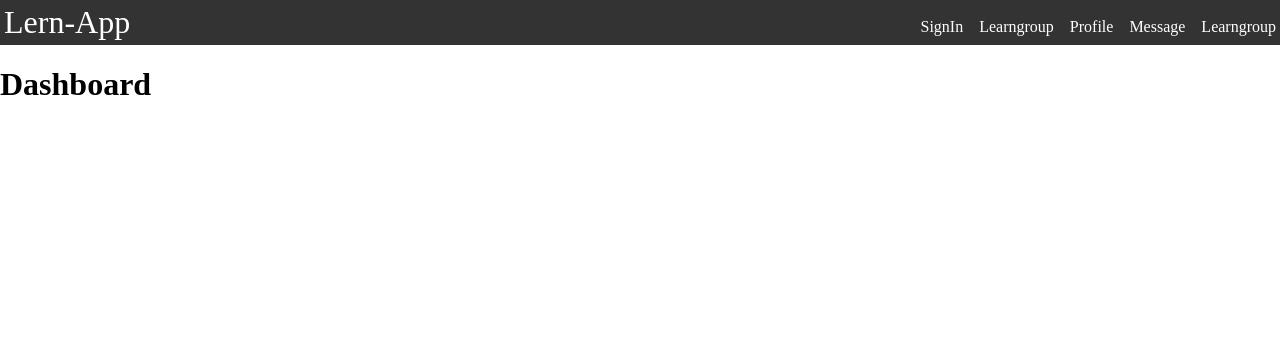
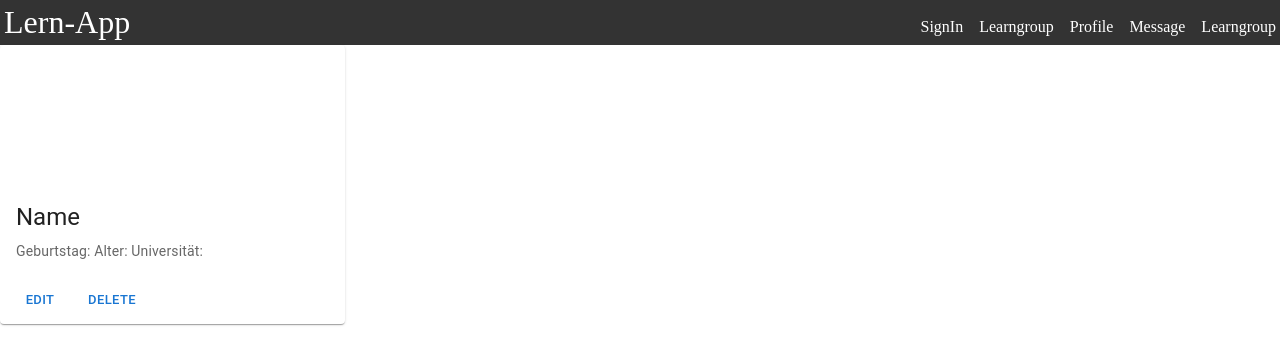
Before and after one commit to LernAppGruppe6/LernApp, a React (Create React App) app in the folder frontend/lern-app/: page /dashboard in a window 1280 px wide. Shown: the top 364 px of the page. Built offline with nearby package versions, Linux system fonts and the light colour scheme.

Commit message:
Create Component: Dashboard

```diff
--- a/frontend/lern-app/src/pages/Dashboard.js
+++ b/frontend/lern-app/src/pages/Dashboard.js
@@ -1,3 +1,35 @@
-export default function Dashboard () {
-  return <h1>Dashboard</h1>
+import * as React from 'react';
+import Card from '@mui/material/Card';
+import CardActions from '@mui/material/CardActions';
+import CardContent from '@mui/material/CardContent';
+import CardMedia from '@mui/material/CardMedia';
+import Button from '@mui/material/Button';
+import Typography from '@mui/material/Typography';
+
+export default function Dashboard() {
+  return (
+    <>
+    <Card sx={{ maxWidth: 345 }}>
+      <CardMedia
+        sx={{ height: 140 }}
+      />
+      <CardContent>
+        <Typography gutterBottom variant="h5" component="div">
+          Name
+        </Typography>
+        <Typography variant="body2" color="text.secondary">
+          Geburtstag:
+          Alter:
+          Universität:
+        </Typography>
+      </CardContent>
+      <CardActions>
+        <Button size="small"> Edit</Button>
+        <Button size="small"> Delete </Button>
+      </CardActions>
+    </Card>
+    </>
+
+
+  );
 }
```
